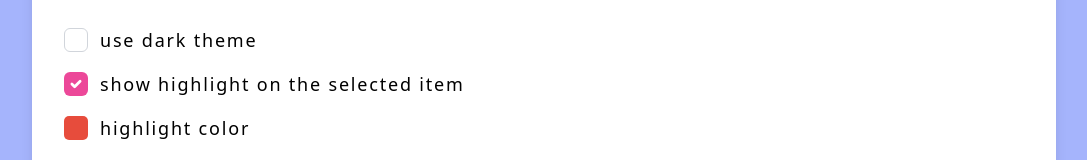
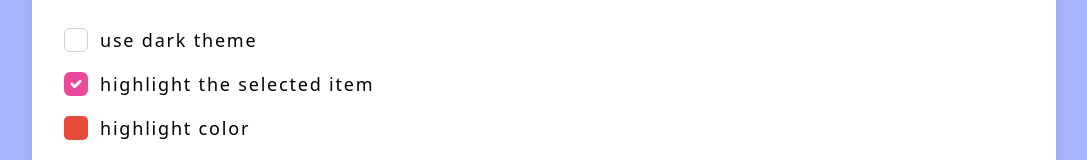
Before and after one commit to federicopasquarelli/inspector-on-acids, a browser extension: page src/options.html in a window 1280 px wide. Shown: the part 487-647 px from the top of the page, without its empty margins (96-1183 px from the left). Drawn offline with Linux system fonts and the light colour scheme.

Commit message:
typo fix

```diff
--- a/src/options.html
+++ b/src/options.html
@@ -80,7 +80,7 @@
                 id="show-hightlight"
                 name="show-highlight"
               />
-              <span> show highlight on the selected item </span>
+              <span> highlight the selected item </span>
             </label>
           </div>
           <div class="flex mb-4">
```
Also changed, not shown: src/manifest.json, 1 other file.
